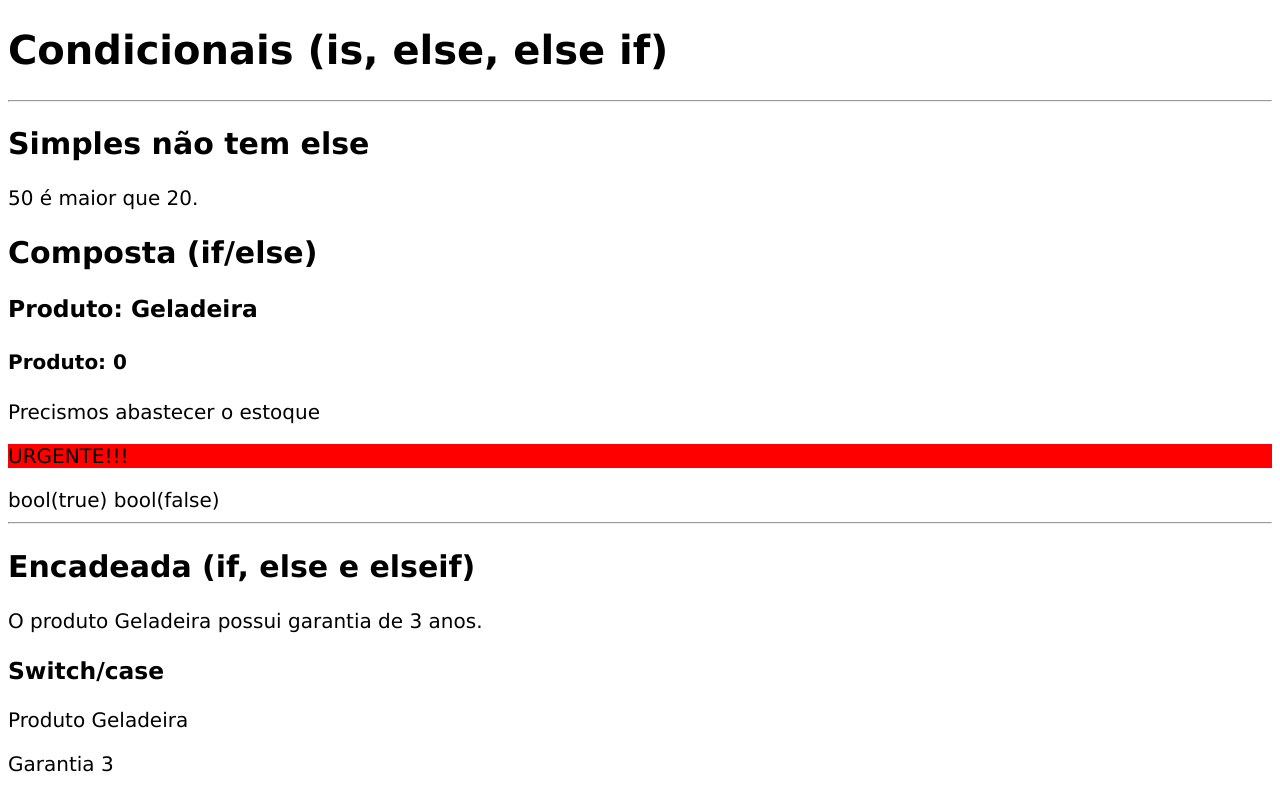
After one commit to JuanMartinezXMBs/aulasphp-juan, a PHP site: page /04-condicionais-versao2.php in a window 1280 px wide. The commit adds this page. Run offline with PHP 8.4, Linux system fonts and the light colour scheme.

Commit message:
refatorando

```diff
--- /dev/null
+++ b/04-condicionais-versao2.php
@@ -0,0 +1,122 @@
+<!DOCTYPE html>
+<html lang="en">
+
+<head>
+    <meta charset="UTF-8">
+    <meta name="viewport" content="width=device-width, initial-scale=1.0">
+    <title>Condicionais</title>
+    <style>
+        body {
+            font-size: 20px;
+            font-family: Verdana;
+        }
+
+        .urgente {
+            background-color: red;
+        }
+    </style>
+</head>
+
+<body>
+    <h1>Condicionais (is, else, else if) </h1>
+    <hr>
+
+    <h2>Simples não tem else</h2>
+    <!----------------------------------------------------------------------------------------- -->
+    <?php
+    $numero = 50;
+    if ($numero > 20) {
+    ?>
+        <p><?= $numero ?> é maior que 20.</p>
+
+    <?php } ?>
+    <!----------------------------------------------------------------------------------------- -->
+    <h2>Composta (if/else)</h2>
+
+    <?php
+
+    $produto = "Geladeira";
+
+    $qtdEmDestaque = 0; //o que temos no momento
+    $qtdCritica = 2; // minimo necessario
+    ?>
+
+    <h3>Produto: <?= $produto ?></h3>
+    <h4>Produto: <?= $qtdEmDestaque ?></h4>
+
+    <?php if ($qtdEmDestaque < $qtdCritica) { ?>
+
+        <!-- estoque normal -->
+        <p>Precismos abastecer o estoque</p>
+
+    <?php if ($qtdEmDestaque === 0) { ?>
+
+        <!-- condicional simples e alinhada -->
+        <p class='urgente'>URGENTE!!!</p>
+
+    <?php
+        }
+    } else {
+    ?>
+
+        <!-- mensagem que o precisa ser abastecido sem urgwncia -->
+        <p>temos que vender mais!!</p>
+
+    <?php
+    }
+    //-- ------------------------------------------------------------------------------------->
+
+    $a = 5;
+    $b = "5";
+
+    // igualdade de valor
+    var_dump($a == $b);
+
+    //igualdade de tipos
+    var_dump($a === $b);
+    ?>
+
+    <hr>
+
+    <h2>Encadeada (if, else e elseif)</h2>
+    <?php
+    //Verificando o produto para dar a garantia certa
+
+    if ($produto == "Ultrabook") {
+        $garantia = 5;
+    } elseif ($produto == "Geladeira") {
+        $garantia = 3;
+    } elseif ($produto == "TV") {
+        $garantia = 2;
+    } else {
+        $garantia = 1;
+    }
+    ?>
+
+    <p>O produto <?= $produto ?> possui garantia de <?= $garantia ?> ano<?php if ($garantia > 1) echo "s" ?>.</p>
+
+    <h3>Switch/case</h3>
+
+    <?php //switch (analise/avalie)
+    switch ($produto) {
+        case "Ultrabook":
+            $garantia = 5;
+            break;
+        case "Geladeira":
+            $garantia = 3;
+            break;
+        case "Tv":
+            $garantia = 2;
+            break;
+        default:
+            $garantia = 1;
+            break;
+    }
+    ?>
+
+    <p>Produto <?= $produto ?></p>
+    <p>Garantia <?= $garantia ?></p>
+
+</body>
+
+</html>
--- a/04-condicionais.php
+++ b/04-condicionais.php
@@ -99,9 +99,8 @@ switch($produto){
 }
 
 ?>
-
 <p>Produto <?=$produto?></p>
-<p>Produto <?=$garantia?></p>
+<p>Garantia <?=$garantia?></p>
 
 </body>
 </html>
```
